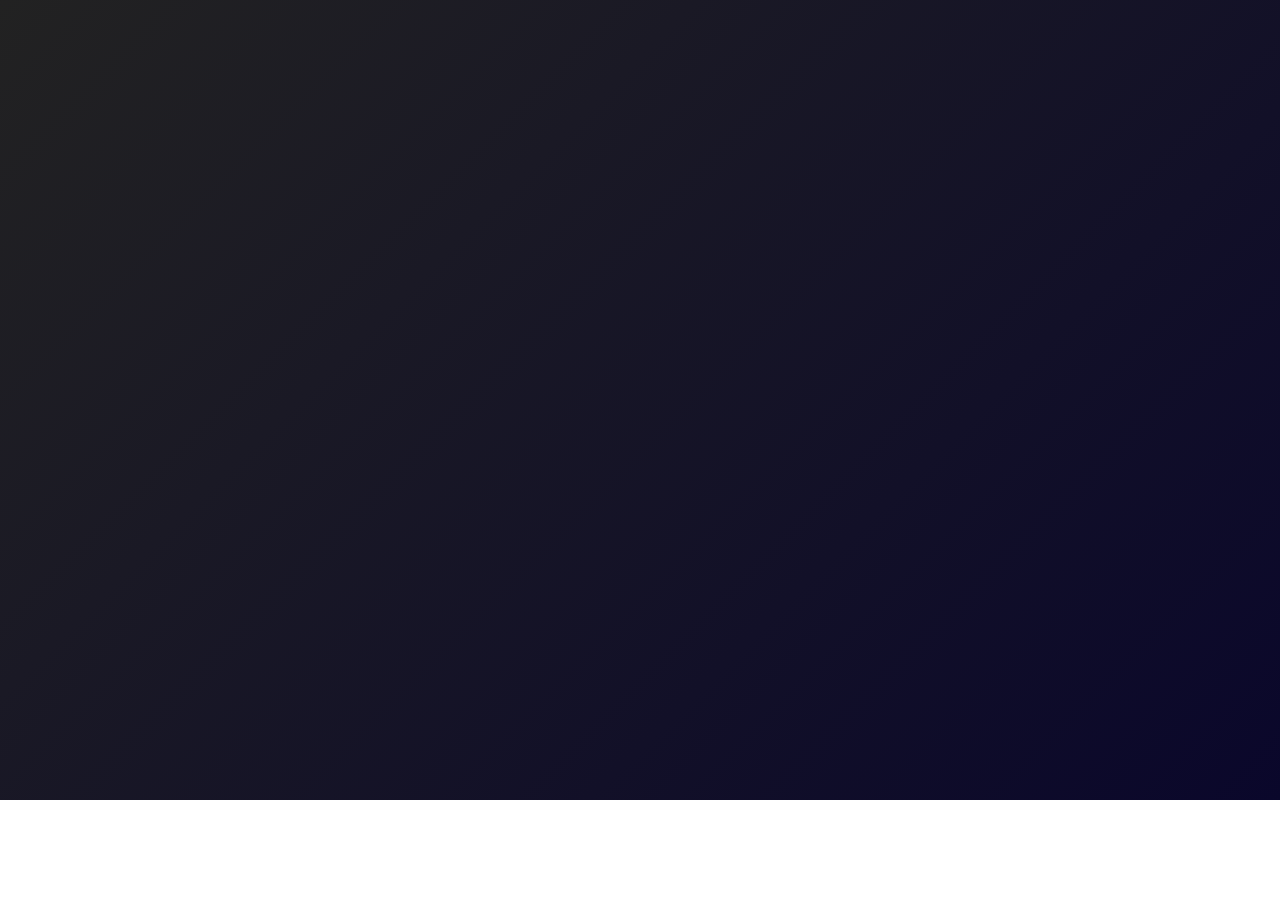
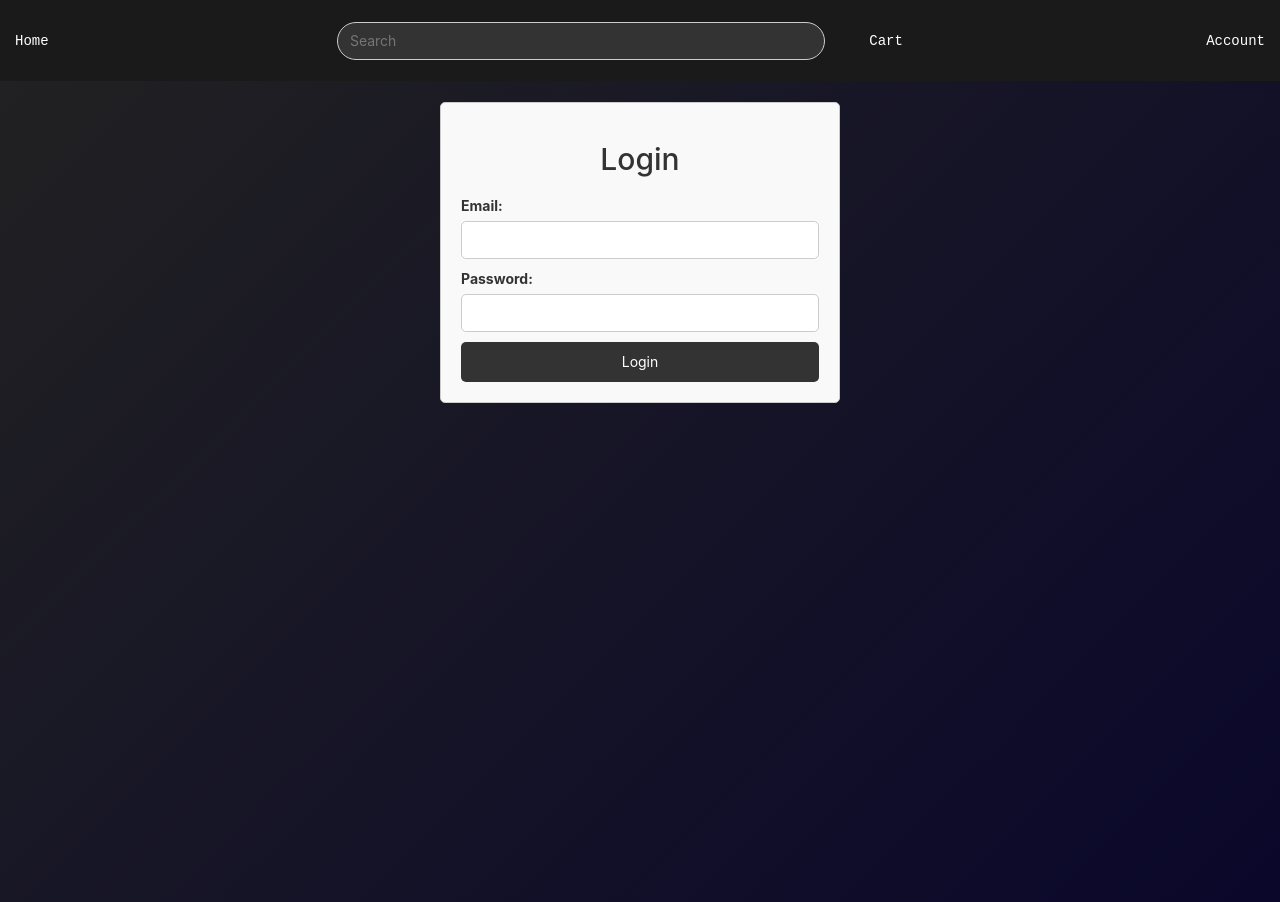
Before and after one commit to raahul-anandh/grub-glide, a React (Create React App) app in the folder frontend/: page /login in a window 1280 px wide. Before the commit this address had no page. Before the commit the page ends 800 px from the top, so only its background shows below. Built offline with nearby package versions, Linux system fonts and the light colour scheme.

Commit message:
Reuse detailform in register and create login page too

```diff
--- a/frontend/src/App.js
+++ b/frontend/src/App.js
@@ -3,17 +3,21 @@ import Cart from "./Components/Cart/Cart";
 import Navbar from "./Components/Navbar";
 import Cuisine from "./Components/Cuisine";
 import Account from "./Components/Account/Account";
+import Login from "./Components/Login/Login";
+import Register from "./Components/Login/Register";
 
 import "./App.css";
 function App() {
   return (
     <div className="mainRoot">
       <Router>
-        {/* <Navbar/> */}
+        <Navbar/>
         <Routes>
           <Route path = "/" element = {<Cuisine/>}/>
           <Route path = "/cart" element={<Cart/>}/>
           <Route path = "/account" element={<Account/>}/>
+          <Route path = "/login" element={<Login/>}/>
+          <Route path = "/register" element={<Register/>}/>
         </Routes>
       </Router>
     </div>
--- a/frontend/src/Components/Account/EditProfile.jsx
+++ b/frontend/src/Components/Account/EditProfile.jsx
@@ -22,6 +22,7 @@ function EditProfile(){
 
     return(
         <DetailsForm className="edit-profile"
+        header="Edit Profile"
         name={formData.nameValue}
         email={formData.emailValue}
         phone={formData.phoneValue}
--- a/frontend/src/Components/Login/Details.jsx
+++ b/frontend/src/Components/Login/Details.jsx
@@ -71,7 +71,7 @@ function DetailsForm(props) {
 
   return (
     <div className={props.className}>
-      <h2>Edit Profile</h2>
+      <h2>{props.header}</h2>
       <form onSubmit={handleSubmit}>
         <div>
           <label>Name:</label>
--- /dev/null
+++ b/frontend/src/Components/Login/Login.jsx
@@ -0,0 +1,23 @@
+import React from "react";
+import "../styles/AuthPage.css";
+
+function Login() {
+  return (
+    <div className="auth-page">
+      <h2>Login</h2>
+      <form>
+        <div>
+          <label>Email:</label>
+          <input type="email" />
+        </div>
+        <div>
+          <label>Password:</label>
+          <input type="password" />
+        </div>
+        <button type="submit">Login</button>
+      </form>
+    </div>
+  );
+}
+
+export default Login;
--- /dev/null
+++ b/frontend/src/Components/Login/Register.jsx
@@ -0,0 +1,16 @@
+import React from "react";
+import "../styles/AuthPage.css";
+import DetailsForm from "./Details";
+
+function Register() {
+  return (
+    <DetailsForm className="auth-page"
+    header="Register"
+    name=""
+    email=""
+    phone=""
+    password=""/>
+  );
+}
+
+export default Register;
--- /dev/null
+++ b/frontend/src/Components/styles/AuthPage.css
@@ -0,0 +1,44 @@
+.auth-page {
+    max-width: 400px;
+    margin: 0 auto;
+    margin-top: 8%;
+    padding: 20px;
+    border: 1px solid #ccc;
+    border-radius: 5px;
+    background-color: #f9f9f9;
+  }
+
+  .auth-page h2 {
+    text-align: center;
+    margin-bottom: 20px;
+  }
+
+  .auth-page form div {
+    margin-bottom: 10px;
+  }
+
+  .auth-page form label {
+    display: block;
+  }
+
+  .auth-page form input {
+    width: 100%;
+    padding: 8px;
+    border-radius: 5px;
+    border: 1px solid #ccc;
+    box-sizing: border-box;
+  }
+
+  .auth-page form button {
+    width: 100%;
+    background-color: #333;
+    color: #fff;
+    border: none;
+    padding: 10px;
+    border-radius: 5px;
+    cursor: pointer;
+  }
+
+  .auth-page form button:hover {
+    background-color: #555;
+  }
```
